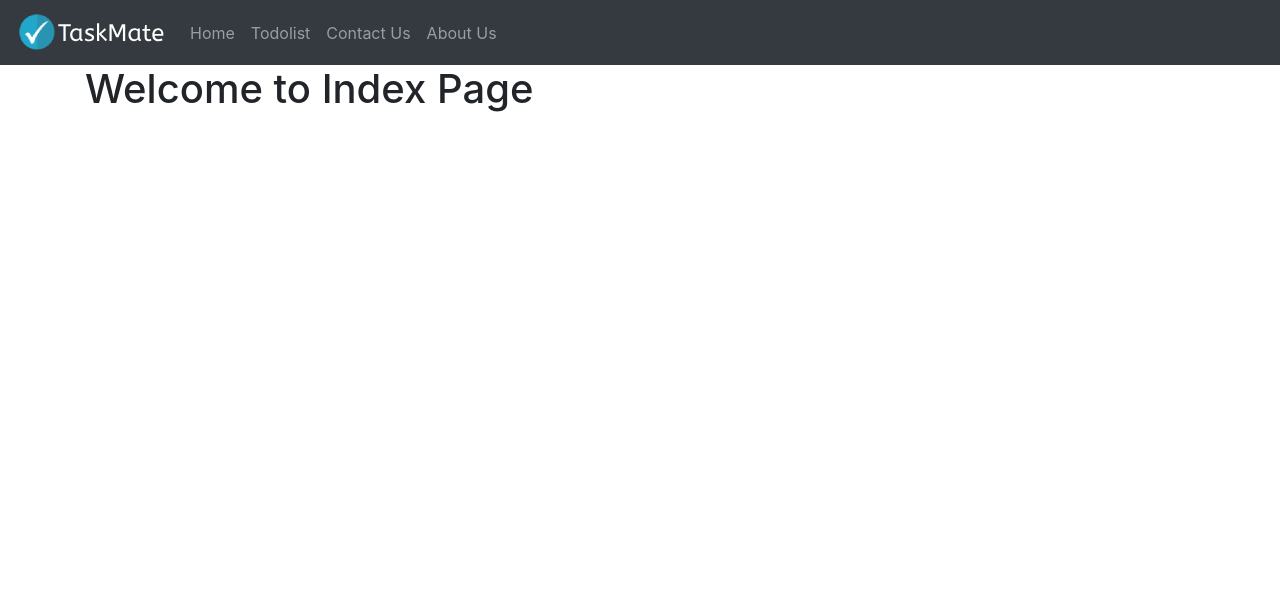
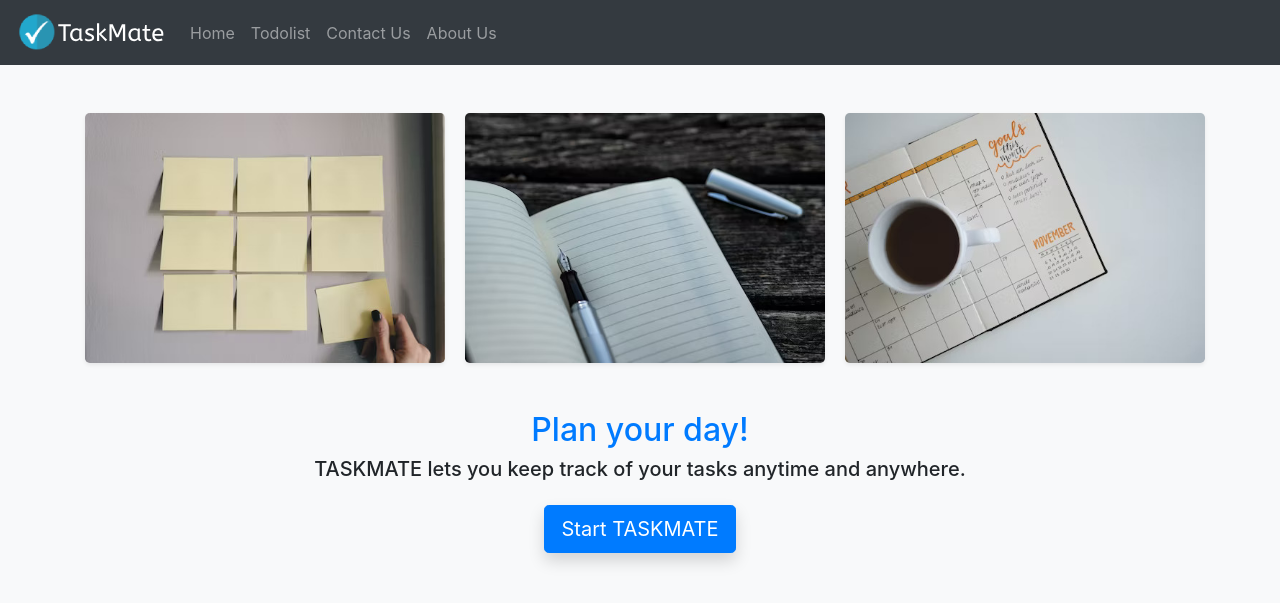
Before and after one commit to ArtemRamus/PORTFOLIO-taskmate, a Django app: page / in a window 1280 px wide. Shown: the top 603 px of the page. Run offline with Django 3.2, Linux system fonts and the light colour scheme; parts of the project's set-up code (start-up, migrations or seed data) failed here and were passed over; some libraries are stand-ins or nearby versions.

Commit message:
homepage disigned and favicon added

```diff
--- a/taskmate/templates/base.html
+++ b/taskmate/templates/base.html
@@ -9,6 +9,7 @@
     <!-- Bootstrap CSS -->
     <link rel="stylesheet" href="https://stackpath.bootstrapcdn.com/bootstrap/4.3.1/css/bootstrap.min.css" integrity="sha384-ggOyR0iXCbMQv3Xipma34MD+dH/1fQ784/j6cY/iJTQUOhcWr7x9JvoRxT2MZw1T" crossorigin="anonymous">
     <link rel="icon" href="{% static 'images/favicon.ico' %}" type="image/gif" sizes="16x16">
+    <link rel="icon" href="{% static 'images/favicon.ico' %}" type="image/gif" size="16x16">
 
     {% block title %}
     {% endblock title %}
@@ -29,7 +30,7 @@
     </nav>
 
   </head>
-  <body>
+  <body class="bg-light">
 
     {% block content %}
     {% endblock content %}
--- a/taskmate/todolist_app/templates/index.html
+++ b/taskmate/todolist_app/templates/index.html
@@ -1,4 +1,5 @@
 {% extends 'base.html' %}
+{% load static %}
 
 {% block title %}
     <title>Welcome to Taskmate</title>
@@ -6,6 +7,24 @@
 
 {% block content %}
     <div class="container">
-        <h1>{{ index_text }}</h1>
+        <div class="row mt-5">
+            <div class="col-lg-4">
+                <img src="{% static 'images/stickynotes.jpg' %}" alt="Notes" class="rounded-lg shadow-sm" width="360" height="250">
+            </div>
+            <div class="col-lg-4">
+                <img src="{% static 'images/stickynotes-1.jpg' %}" alt="Notes" class="rounded-lg shadow-sm" width="360" height="250">
+            </div>
+            <div class="col-lg-4">
+                <img src="{% static 'images/stickynotes-2.jpg' %}" alt="Notes" class="rounded-lg shadow-sm" width="360" height="250">
+            </div>
+        </div>
+        <div class="row mt-5">
+            <div class="col-md-10 offset-md-1">
+                <center><p class="h2 text-primary">Plan your day!</p></center>
+                <center><p class="h5 mg-3">TASKMATE lets you keep track of your tasks anytime and anywhere.</p></center>
+
+                <center><a href="{% url 'todolist' %}"><button type="button" class="btn btn-primary btn-lg mt-3 shadow">Start TASKMATE</button></a></center>
+            </div>
+        </div>
     </div>
 {% endblock content %}
```
Also changed, not shown: taskmate/static/images/stickynotes-1.jpg, taskmate/static/images/stickynotes-2.jpg, taskmate/static/images/stickynotes.jpg.
